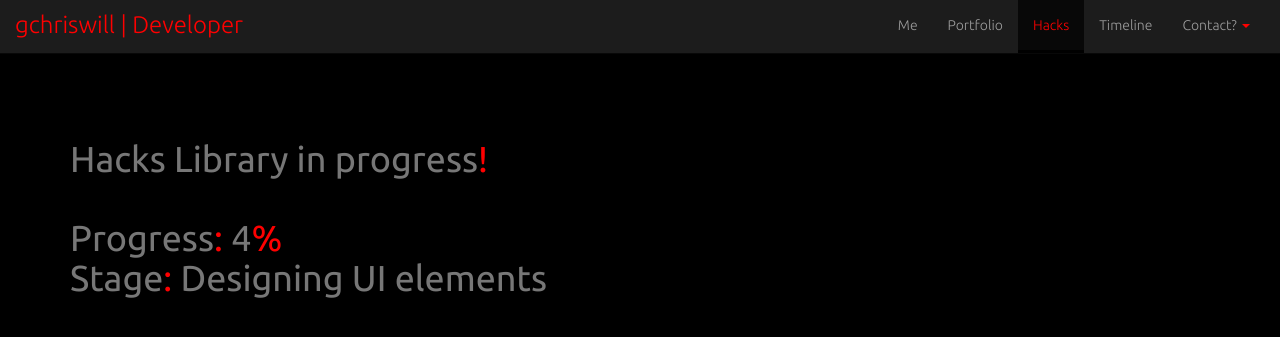
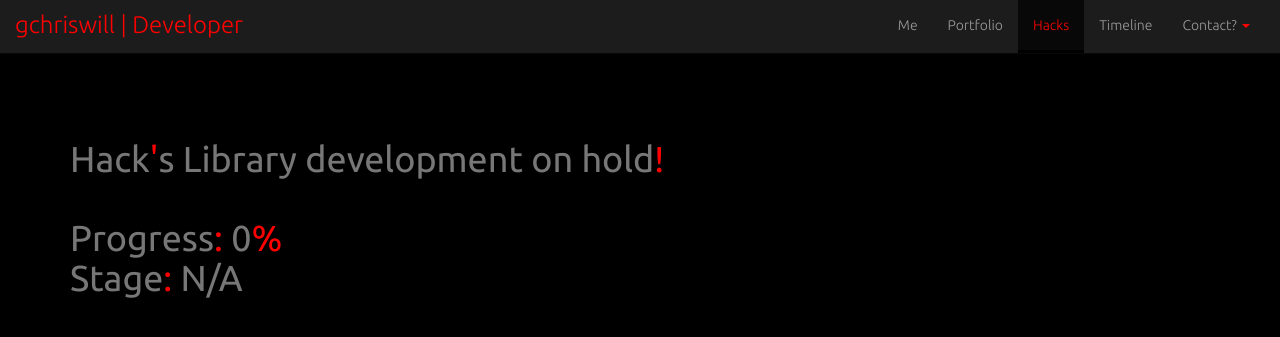
Before and after one commit to gchriswill/gchriswill.github.io, a Jekyll site: the page built from hacks.html, in a window 1280 px wide. Shown: the top 337 px of the page. Built offline with Jekyll 4.4.1, drawn with Linux system fonts in a browser that asks for light colours; nearby versions of some CDN libraries; Markdown is read by kramdown in place of the engine named in the settings.

Commit message:
Changed development status 1

```diff
--- a/hacks.html
+++ b/hacks.html
@@ -5,7 +5,7 @@ title: Hacks
 
 <div class="container" >
 	<h1><br><br><br>
-	<span class="text-muted">Hacks Library in progress<span class="red_punctuation">!</span><br><br>
-	Progress<span class="red_punctuation">:</span> 4<span class="red_punctuation">%</span><br>
-	Stage<span class="red_punctuation">:</span> Designing UI elements</span><br><h1>
+	<span class="text-muted">Hack<span class="red_punctuation">'</span>s Library development on hold<span class="red_punctuation">!</span><br><br>
+	Progress<span class="red_punctuation">:</span> 0<span class="red_punctuation">%</span><br>
+	Stage<span class="red_punctuation">:</span> N/A</span><br><h1>
 </div>
```
